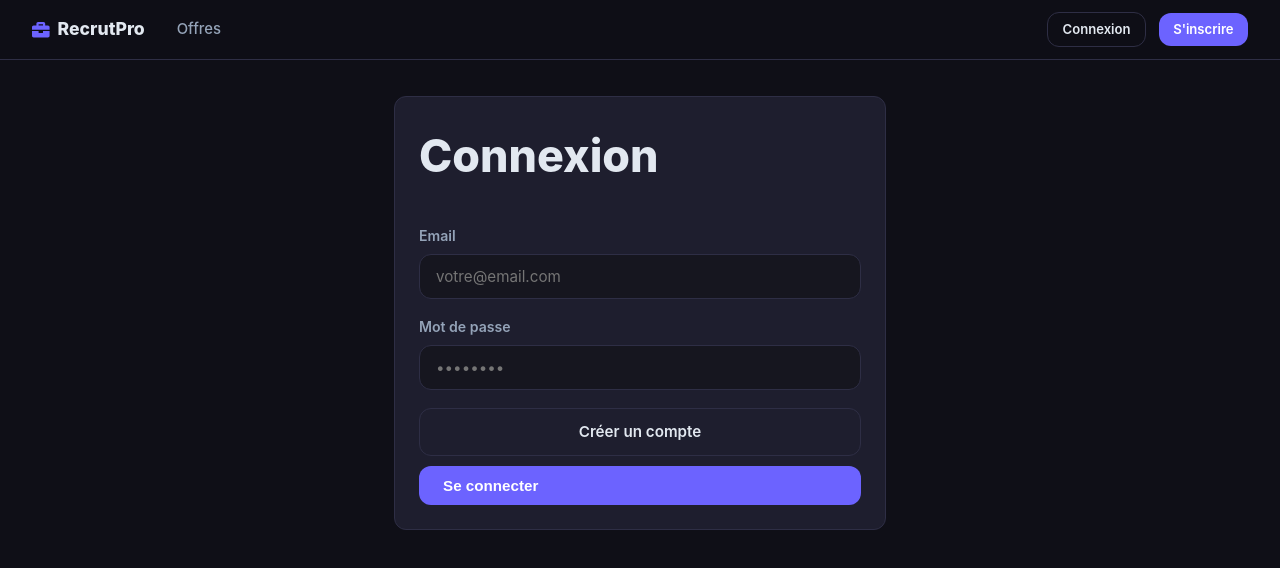
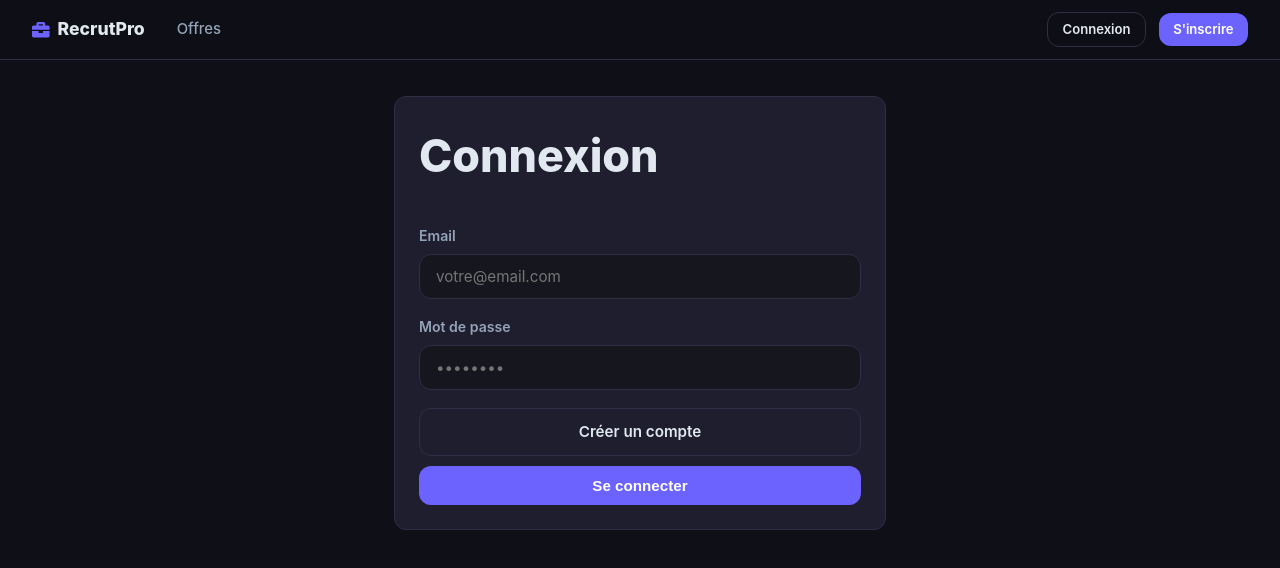
Before and after one commit to AlirezaAlavi7713/Recrutement-app, a React (Vite) app in the folder recrutement-front/: page /login in a window 1280 px wide. Shown: the top 568 px of the page. Built offline with nearby package versions, Linux system fonts and the light colour scheme; no server answers.

Commit message:
Fix: center button text globally with justify-content: center

```diff
--- a/recrutement-front/src/css/global.css
+++ b/recrutement-front/src/css/global.css
@@ -31,7 +31,7 @@
 h2 { font-size: clamp(1.3rem, 3vw, 1.9rem); font-weight: 700; }
 
 .btn {
-  display: inline-flex; align-items: center; gap: 0.5rem;
+  display: inline-flex; align-items: center; justify-content: center; gap: 0.5rem;
   padding: 0.7rem 1.5rem; border-radius: var(--radius);
   font-size: 0.95rem; font-weight: 600; cursor: pointer;
   border: none; transition: all 0.2s;
```
